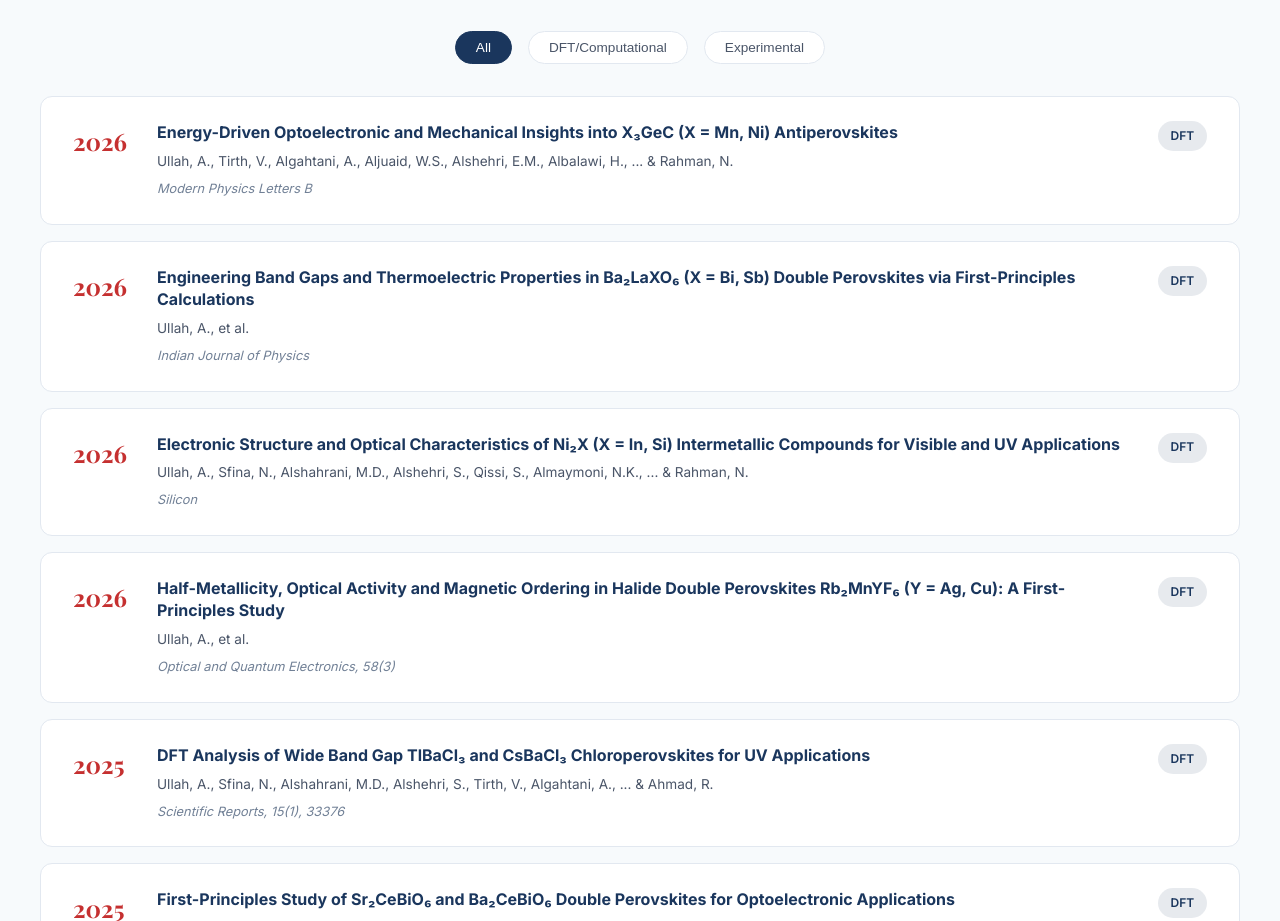
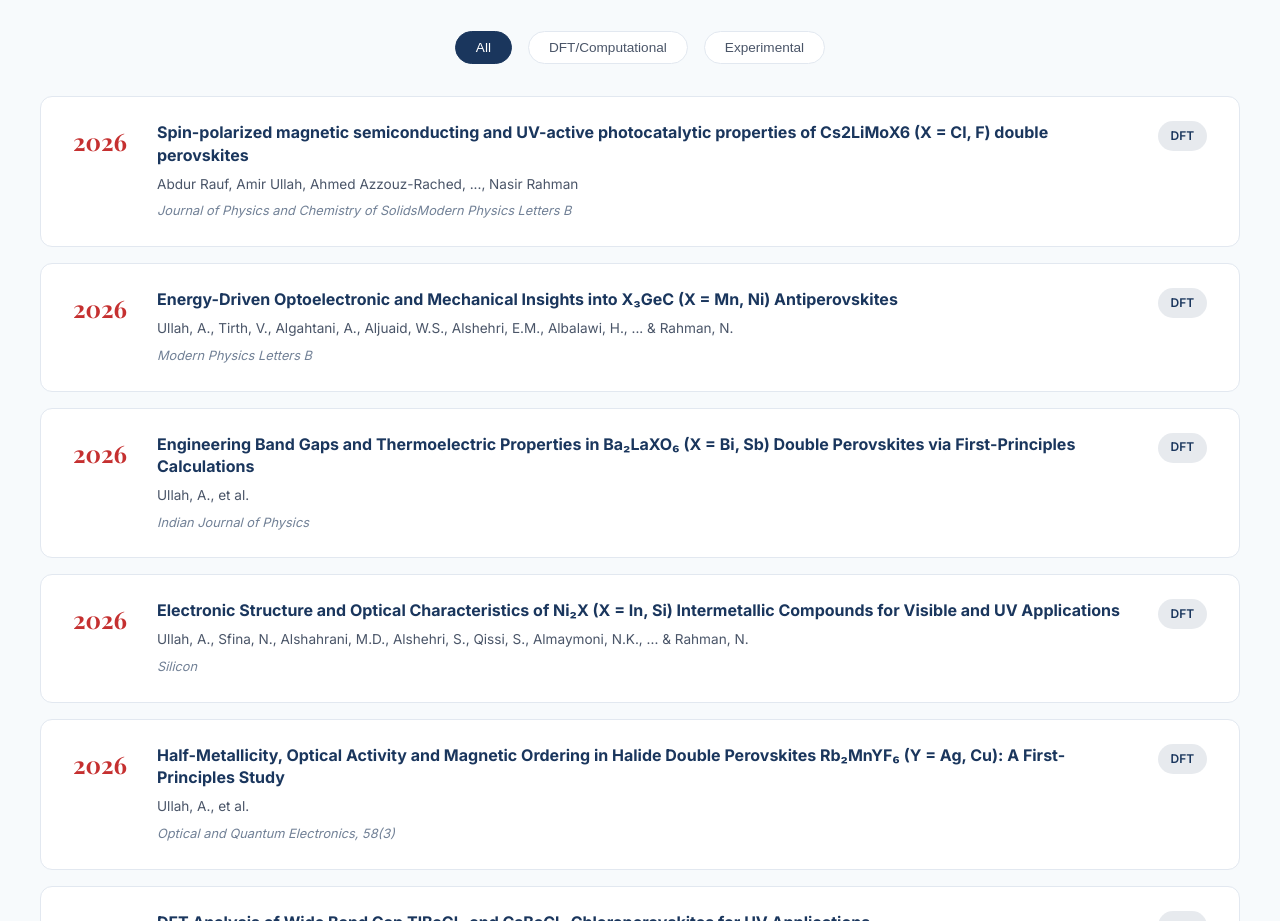
Before and after one commit to Amirullah-chem/Amirullah-chem.github.io, a plain HTML site: page index.html in a window 1280 px wide. Shown: the part 5100-6021 px from the top of the page. Drawn offline with nearby package versions, Linux system fonts and the light colour scheme.

Commit message:
Update index.html

```diff
--- a/index.html
+++ b/index.html
@@ -1158,6 +1158,15 @@
                 <div class="pub-item fade-in" data-category="dft">
                     <div class="pub-year">2026</div>
                     <div class="pub-content">
+                        <h3>Spin-polarized magnetic semiconducting and UV-active photocatalytic properties of Cs2LiMoX6 (X = Cl, F) double perovskites</h3>
+                        <p class="pub-authors">Abdur Rauf, Amir Ullah, Ahmed Azzouz-Rached, ..., Nasir Rahman</p>
+                        <p class="pub-journal">Journal of Physics and Chemistry of SolidsModern Physics Letters B</p>
+                    </div>
+                    <span class="pub-badge badge-dft">DFT</span>
+                </div>
+                <div class="pub-item fade-in" data-category="dft">
+                    <div class="pub-year">2026</div>
+                    <div class="pub-content">
                         <h3>Energy-Driven Optoelectronic and Mechanical Insights into X₃GeC (X = Mn, Ni) Antiperovskites</h3>
                         <p class="pub-authors">Ullah, A., Tirth, V., Algahtani, A., Aljuaid, W.S., Alshehri, E.M., Albalawi, H., ... & Rahman, N.</p>
                         <p class="pub-journal">Modern Physics Letters B</p>
```
